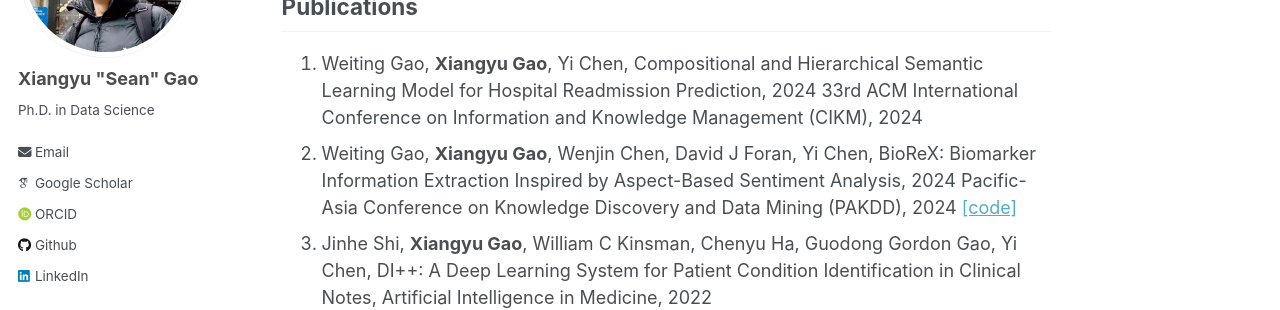
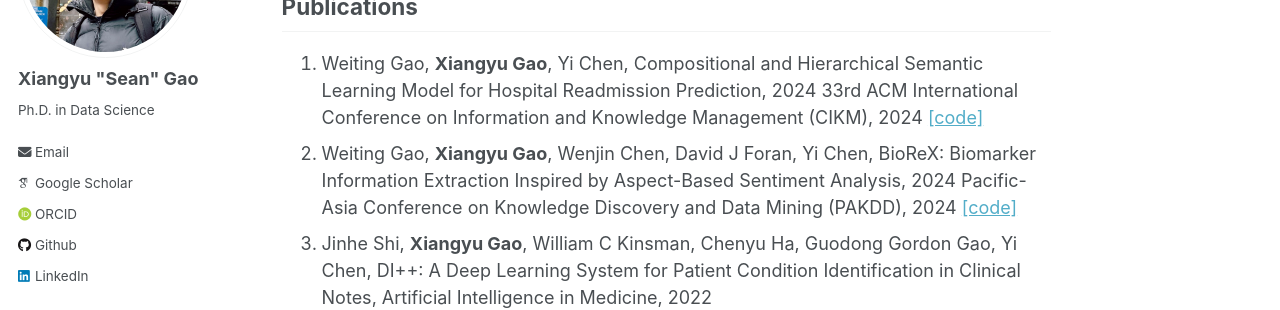
Before and after one commit to xga0/xga0.github.io, a Jekyll site: the page built from _pages/about.md, in a window 1280 px wide and 900 px high, scrolled down 1480 px. Shown: the part 153-463 px from the top of the window. Built offline with Jekyll 4.4.1, drawn with Linux system fonts in a browser that asks for light colours; some web fonts are replaced.

Commit message:
Update about.md

```diff
--- a/_pages/about.md
+++ b/_pages/about.md
@@ -41,7 +41,7 @@ Teaching Experience
 Publications
 ------
 1. Weiting Gao, **Xiangyu Gao**, Yi Chen, Compositional and Hierarchical Semantic Learning Model for Hospital Readmission Prediction, 2024 33rd ACM International Conference on
-Information and Knowledge Management (CIKM), 2024
+Information and Knowledge Management (CIKM), 2024 [[code]](https://github.com/NJIT-AI-in-Healthcare/Hospital-Readmission-Prediction)
 2. Weiting Gao, **Xiangyu Gao**, Wenjin Chen, David J Foran, Yi Chen, BioReX: Biomarker Information Extraction Inspired by Aspect-Based Sentiment Analysis, 2024 Pacific-Asia Conference on Knowledge Discovery and Data Mining (PAKDD), 2024 [[code]](https://github.com/NJIT-AI-in-Healthcare/Pathology-Biomarker-Information-Extraction)
 3. Jinhe Shi, **Xiangyu Gao**, William C Kinsman, Chenyu Ha, Guodong Gordon Gao, Yi Chen, DI++: A Deep Learning System for Patient Condition Identification in Clinical Notes, Artificial Intelligence in Medicine, 2022
 4. Jinhe Shi, **Xiangyu Gao**, Chenyu Ha, Yage Wang, Guodong Gao, Yi Chen, Patient ADE Risk Prediction through Hierarchical Time-Aware Neural Network Using Claim Codes, 2020 IEEE International Conference on Big Data (Big Data), 2020
```
